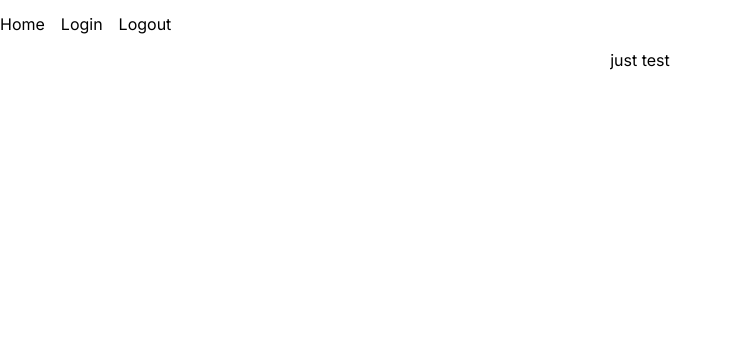
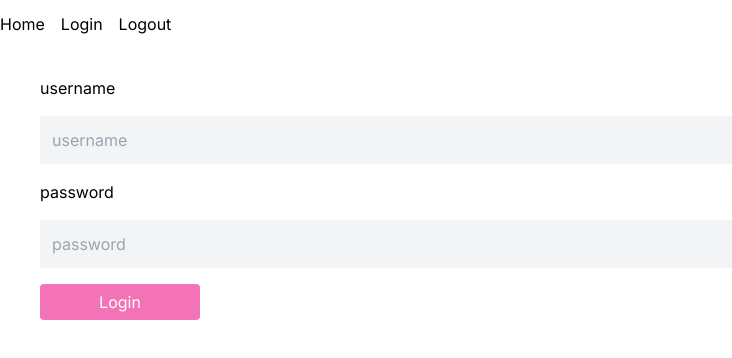
Before and after one commit to Lala-pukuchan/matcha_mr, a Next.js app in the folder client/: page /login in a window 1280 px wide. Shown: the top 358 px of the page, without its empty margins (0-732 px from the left). Built offline with nearby package versions, Linux system fonts and the light colour scheme.

Commit message:
creating login form

```diff
--- a/client/src/app/login/page.tsx
+++ b/client/src/app/login/page.tsx
@@ -1,7 +1,47 @@
+import { FormEvent } from "react";
+
 export default function login() {
+  //async function onSubmit(event: FormEvent<HTMLFormElement>) {
+  //  event.preventDefault();
+  //  const formData = new FormData(event.currentTarget);
+  //  const response = await fetch(`${process.env.NEXT_PUBLIC_API_URL}/api/login`, {
+  //    method: "POST",
+  //    body: formData,
+  //  });
+  //  const data = await response.json();
+  //  console.log(data);
+  //}
   return (
-    <div className="flex justify-center">
-      <div>just test</div>
+    <div>
+      {/*<form onSubmit={onSubmit} className="container mx-auto w-screen">*/}
+      <form className="container mx-auto w-screen">
+        <div className="flex flex-col m-10 space-y-4">
+          <label htmlFor="username">username</label>
+          <input
+            type="username"
+            id="username"
+            name="username"
+            placeholder="username"
+            required
+            className="bg-gray-100 p-3 rounded"
+          />
+          <label htmlFor="password">password</label>
+          <input
+            type="password"
+            id="password"
+            name="password"
+            placeholder="password"
+            required
+            className="bg-gray-100 p-3 rounded"
+          />
+          <button
+            type="submit"
+            className="w-40 h-9 rounded bg-pink-400 text-white"
+          >
+            Login
+          </button>
+        </div>
+      </form>
     </div>
   );
 }
```
